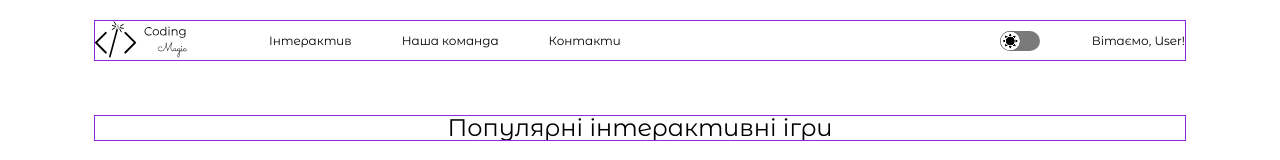
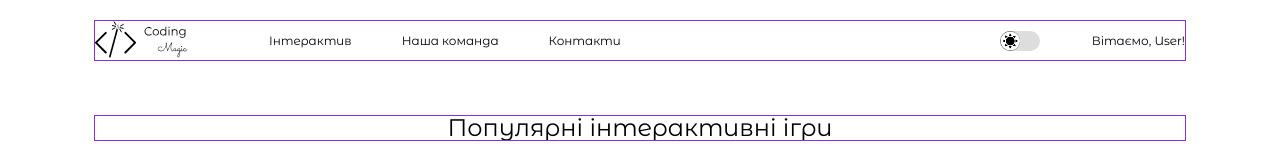
Before and after one commit to rocketmike12/goiteens_fe5_lesson41_coding_magic, a React (Vite) app: page / in a window 1280 px wide. Shown: the top 160 px of the page. Built offline with nearby package versions, Linux system fonts and the light colour scheme.

Commit message:
switch colors updated

```diff
--- a/src/components/Header/Header.module.scss
+++ b/src/components/Header/Header.module.scss
@@ -51,7 +51,7 @@
 				height: 0;
 
 				&:checked + span {
-					background-color: #cccccc;
+					background-color: $input-bg;
 				}
 
 				&:checked + span::before {
@@ -67,7 +67,7 @@
 				left: 0;
 				right: 0;
 				bottom: 0;
-				background-color: #7a7a7a;
+				background-color: $input-bg;
 				transition: 400ms;
 				border-radius: 10px;
 
@@ -78,7 +78,7 @@
 					width: 20px;
 					left: 0;
 					top: 0px;
-					background-color: white;
+					background-color: $fg;
 					transition: 400ms;
 					border-radius: 50%;
 					background-image: url("/src/img/header-slider-light.png");
```
